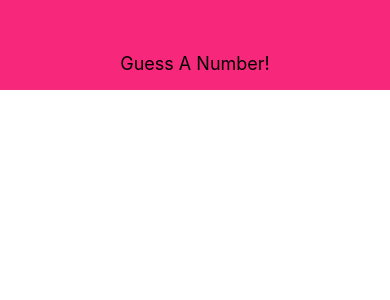
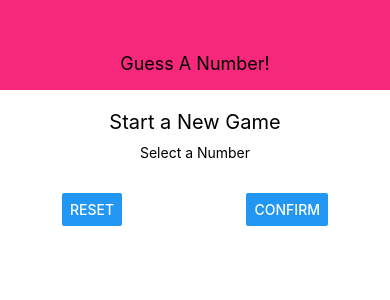
Before and after one commit to trpbr92/React-Native-Guess-A-Number, a React Native app: screen / in a window 390 px wide. Shown: the top 300 px of the page. Built offline with nearby package versions, Linux system fonts and the light colour scheme.

Commit message:
start game screen and styling

```diff
--- a/App.js
+++ b/App.js
@@ -3,11 +3,13 @@
 import { StyleSheet, View } from 'react-native';
 
 import Header from './components/Header';
+import StartGameScreen from './screens/StartGameScreen';
 
 export default function App() {
   return (
     <View style={styles.screen}>
       <Header title="Guess A Number!" />
+      <StartGameScreen />
     </View>
   );
 }
--- /dev/null
+++ b/screens/StartGameScreen.js
@@ -0,0 +1,42 @@
+import React from 'react';
+import {View, StyleSheet, Text, TextInput, Button} from 'react-native';
+
+const StartGameScreen = props => {
+    return (
+        <View style={styles.screen}>
+            <Text style={styles.title}>Start a New Game</Text>
+            <View style={styles.inputContainer}>
+               <Text>Select a Number</Text>
+               <TextInput />
+                <View style={styles.buttonContainer}>
+                    <Button title="reset" onPress={() =>{}} />
+                    <Button title="confirm" onPress={() =>{}} />
+                </View>
+            </View>
+        </View>
+    );
+};
+
+const styles = StyleSheet.create({
+    screen: {
+        flex: 1,
+        padding: 10,
+        alignItems: 'center'
+    },
+    title: {
+        fontSize: 20,
+        marginVertical: 10,
+    },
+    inputContainer: {
+        width: 300,
+        maxWidth: '80%',
+        alignItems: 'center',
+    },
+    buttonContainer: {
+        flexDirection: 'row',
+        width: '100%',
+        justifyContent: 'space-between',
+        padding: 15
+    }
+});
+export default StartGameScreen;
```
